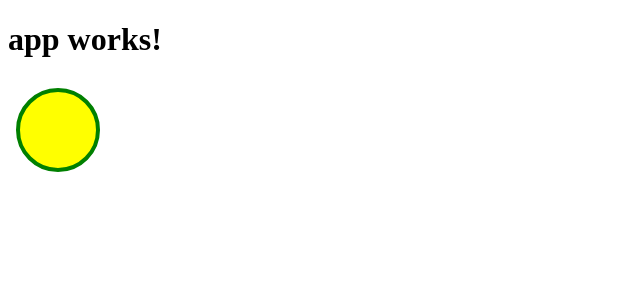
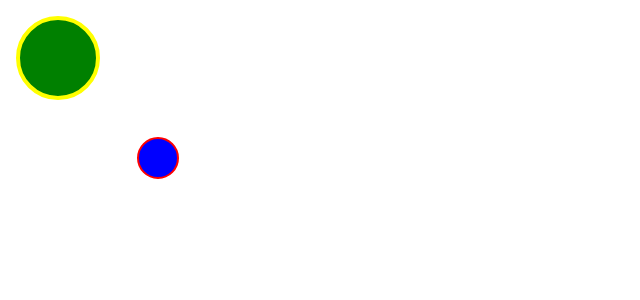
Before and after one commit to RandolphBurt/flow-diagram, an Angular app: page / in a window 1280 px wide. Shown: the top 300 px of the page, without its empty margins (0-640 px from the left). Built offline with nearby package versions, Linux system fonts and the light colour scheme.

Commit message:
Moving shapes around the screen.

```diff
--- a/src/app/app.component.html
+++ b/src/app/app.component.html
@@ -1,7 +1,4 @@
-<h1>
-  {{title}}
-</h1>
-
-<svg width="100%" height="100">
-  <circle [attr.cx]="x" cy="50" r="40" stroke="green" stroke-width="4" fill="yellow" (click)="select()" />
+<svg width="100%" height="800">
+  <circle  *ngFor="let shape of shapes" [attr.cx]="shape.x" [attr.cy]="shape.y" [attr.r]="shape.radius" [attr.stroke]="shape.strokeColour"
+                                        [attr.stroke-width]="shape.strokeWidth" [attr.fill]="shape.fillColour" />
 </svg>
--- a/src/app/app.component.ts
+++ b/src/app/app.component.ts
@@ -1,15 +1,50 @@
-import { Component } from '@angular/core';
+import { Component, OnInit } from '@angular/core';
+import { Observable } from 'rxjs/Rx';
+import 'rxjs/add/operator/do';
+import 'rxjs/add/operator/map';
+
+import { Shape } from './shape';
 
 @Component({
   selector: 'app-root',
   templateUrl: './app.component.html',
   styleUrls: ['./app.component.css']
 })
-export class AppComponent {
-  title = 'app works!';
-  x = 50;
+export class AppComponent implements OnInit {
 
-  select(): void {
-    this.x += 10;
+  shapes: Shape[];
+  selectedShape : Shape = null;
+
+  constructor() {
+    this.shapes = [];
+    this.shapes.push(new Shape(50, 50, 40, 4, "green", "yellow"));
+    this.shapes.push(new Shape(150, 150, 20, 2, "blue", "red"));
+  }
+
+  ngOnInit() {
+    let mouseUp = Observable.fromEvent(document, 'mouseup');
+    let mouseMove = Observable.fromEvent(document, 'mousemove');
+    let mouseDown = Observable.fromEvent(document, 'mousedown');
+
+    mouseDown
+      .switchMap((event : MouseEvent) => {
+        this.selectedShape = this.findShape(event);
+        var drag = mouseMove.takeUntil(mouseUp);
+        return drag;
+      })
+      .filter(() => this.selectedShape !== null)
+      .subscribe((event : any) => {
+        this.selectedShape.x = event.pageX;
+        this.selectedShape.y = event.pageY; //clientY
+      });
+  }
+
+  private findShape(event: MouseEvent) : Shape {
+    for (let shape of this.shapes) {
+      if (Math.pow(event.pageX - shape.x, 2) + Math.pow(event.pageY - shape.y, 2) < Math.pow(shape.radius + shape.strokeWidth, 2)) {
+        return shape;
+      }
+    }
+    return null;
   }
 }
--- /dev/null
+++ b/src/app/shape.ts
@@ -0,0 +1,10 @@
+export class Shape {
+    constructor(
+        public x: number,
+        public y: number,
+        public radius: number,
+        public strokeWidth: number,
+        public fillColour: string,
+        public strokeColour: string) {
+    }
+}
```
